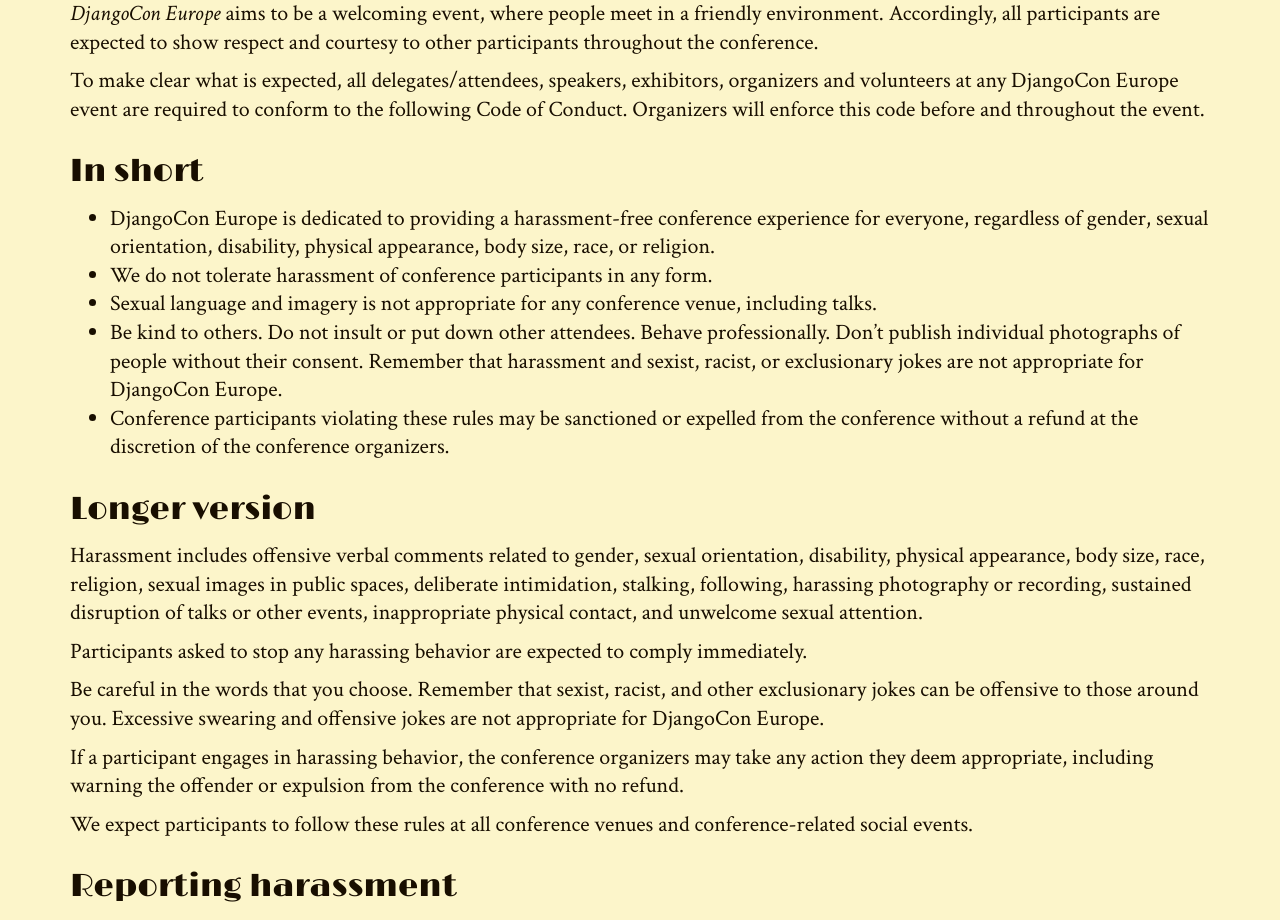
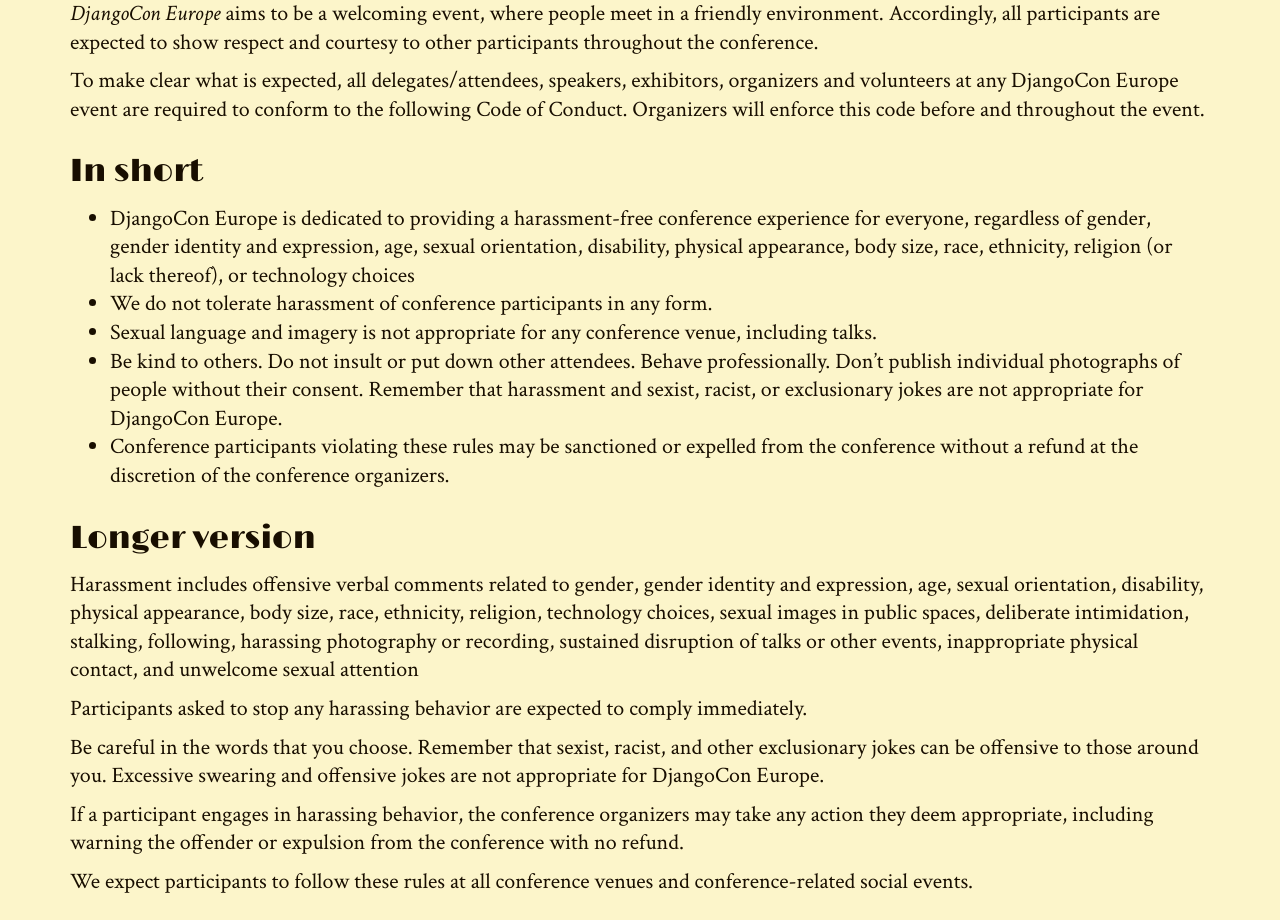
Before and after one commit to djangocon/2016.djangocon.eu, a Django app: page /coc/ in a window 1280 px wide. Shown: the part 515-1435 px from the top of the page. Run offline with Django 3.2, Linux system fonts and the light colour scheme; some libraries are stand-ins or nearby versions.

Commit message:
Suggested changes to the Code of Conduct

```diff
--- a/templates/coc.html
+++ b/templates/coc.html
@@ -21,14 +21,14 @@
 
     <h3 id="tldr">In short</h3>
     <ul>
-        <li>DjangoCon Europe is dedicated to providing a harassment-free conference experience for everyone, regardless of gender, sexual orientation, disability, physical appearance, body size, race, or religion.</li>
+        <li>DjangoCon Europe is dedicated to providing a harassment-free conference experience for everyone, regardless of gender, gender identity and expression, age, sexual orientation, disability, physical appearance, body size, race, ethnicity, religion (or lack thereof), or technology choices</li>
         <li>We do not tolerate harassment of conference participants in any form.</li>
         <li>Sexual language and imagery is not appropriate for any conference venue, including talks.</li>
         <li>Be kind to others. Do not insult or put down other attendees. Behave professionally. Don’t publish individual photographs of people without their consent. Remember that harassment and sexist, racist, or exclusionary jokes are not appropriate for DjangoCon Europe.</li>
         <li>Conference participants violating these rules may be sanctioned or expelled from the conference without a refund at the discretion of the conference organizers.</li>
     </ul>
     <h3 id="longer-version">Longer version</h3>
-    <p>Harassment includes offensive verbal comments related to gender, sexual orientation, disability, physical appearance, body size, race, religion, sexual images in public spaces, deliberate intimidation, stalking, following, harassing photography or recording, sustained disruption of talks or other events, inappropriate physical contact, and unwelcome sexual attention.</p>
+    <p>Harassment includes offensive verbal comments related to gender, gender identity and expression, age, sexual orientation, disability, physical appearance, body size, race, ethnicity, religion, technology choices, sexual images in public spaces, deliberate intimidation, stalking, following, harassing photography or recording, sustained disruption of talks or other events, inappropriate physical contact, and unwelcome sexual attention</p>
 
     <p>Participants asked to stop any harassing behavior are expected to comply immediately.
 
```
